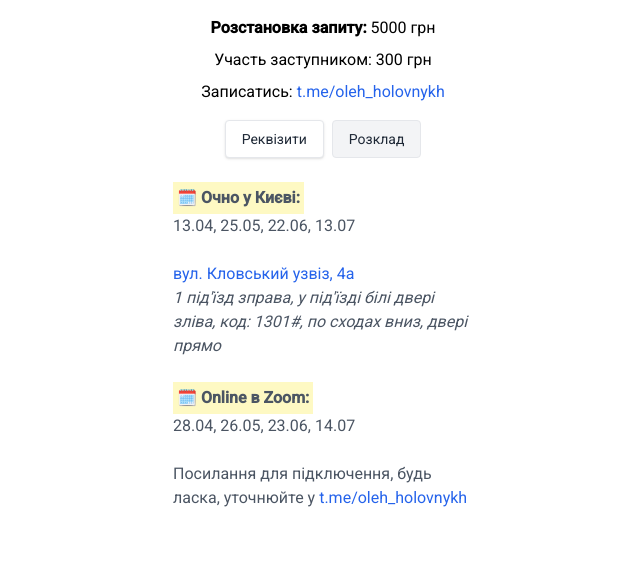
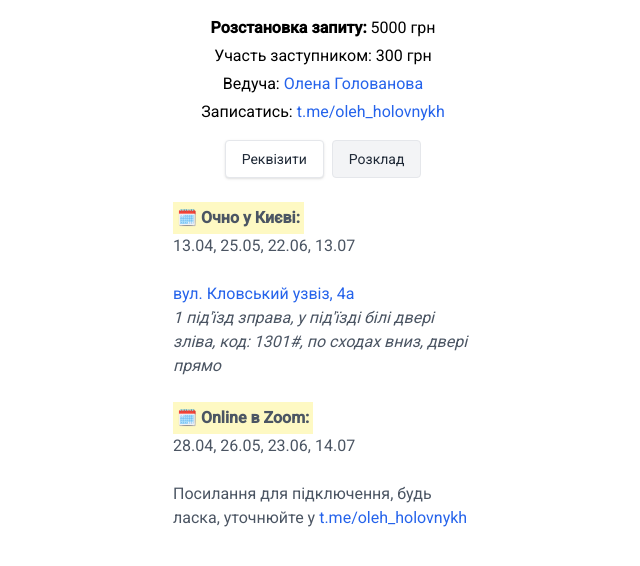
Before and after one commit to oleh-holovnykh/client-groups, a React (Vite) app: page / in a window 1280 px wide. Shown: the top 566 px of the page, without its empty margins (317-957 px from the left). Built offline with nearby package versions, Linux system fonts and the light colour scheme.

Commit message:
+ some text

```diff
--- a/src/App.tsx
+++ b/src/App.tsx
@@ -27,10 +27,19 @@ function App() {
         <span className='mt-4 block'>
           <b>Розстановка запиту:</b> 5000 грн
         </span>
-        <span className='mt-2 block'>
+        <span className='mt-1 block'>
           Участь заступником: 300 грн
         </span>
-        <span className='mt-2 block'>
+        <span className='mt-1 block'>
+          Ведуча: <a
+            className='text-blue-600 hover:underline'
+            target='_blank'
+            href='https://www.facebook.com/amara.elenagolovanova'
+          >
+            Олена Голованова
+          </a>
+        </span>
+        <span className='mt-1 block'>
           Записатись: <a
             className='text-blue-600 hover:underline'
             target='_blank'
```
